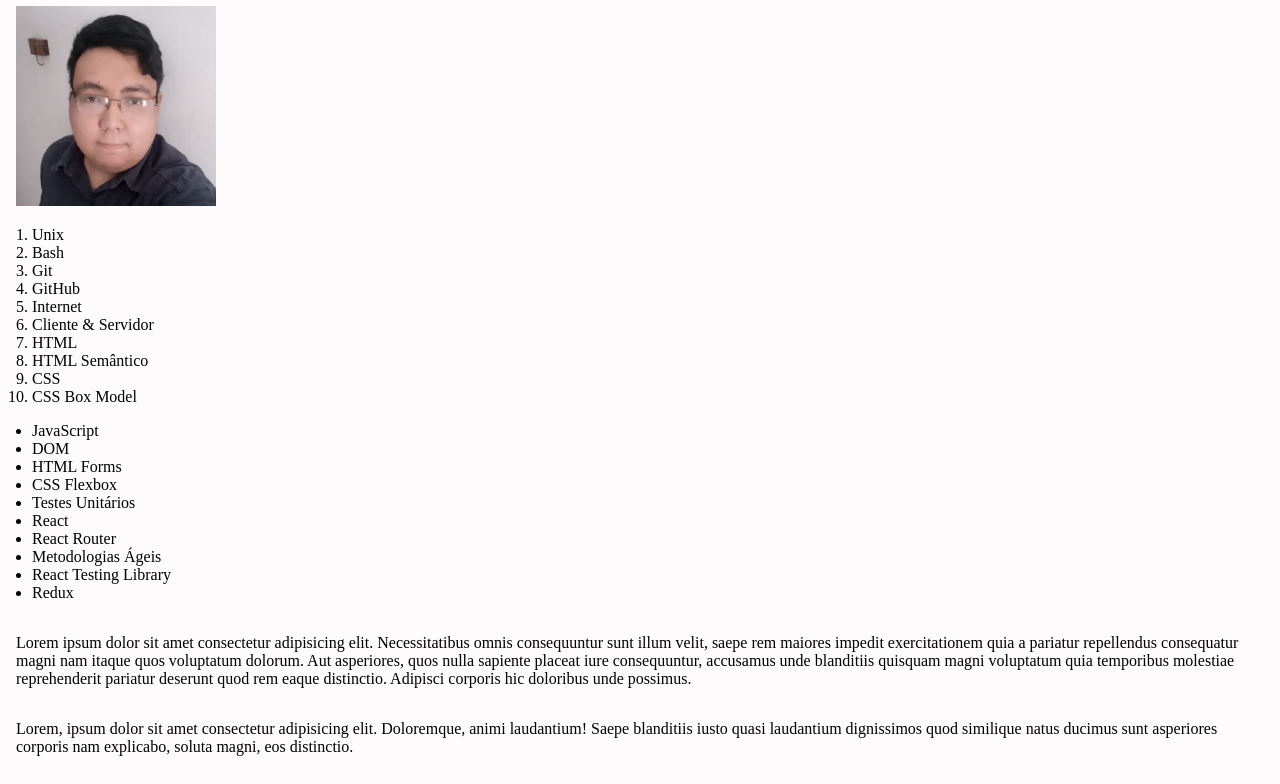
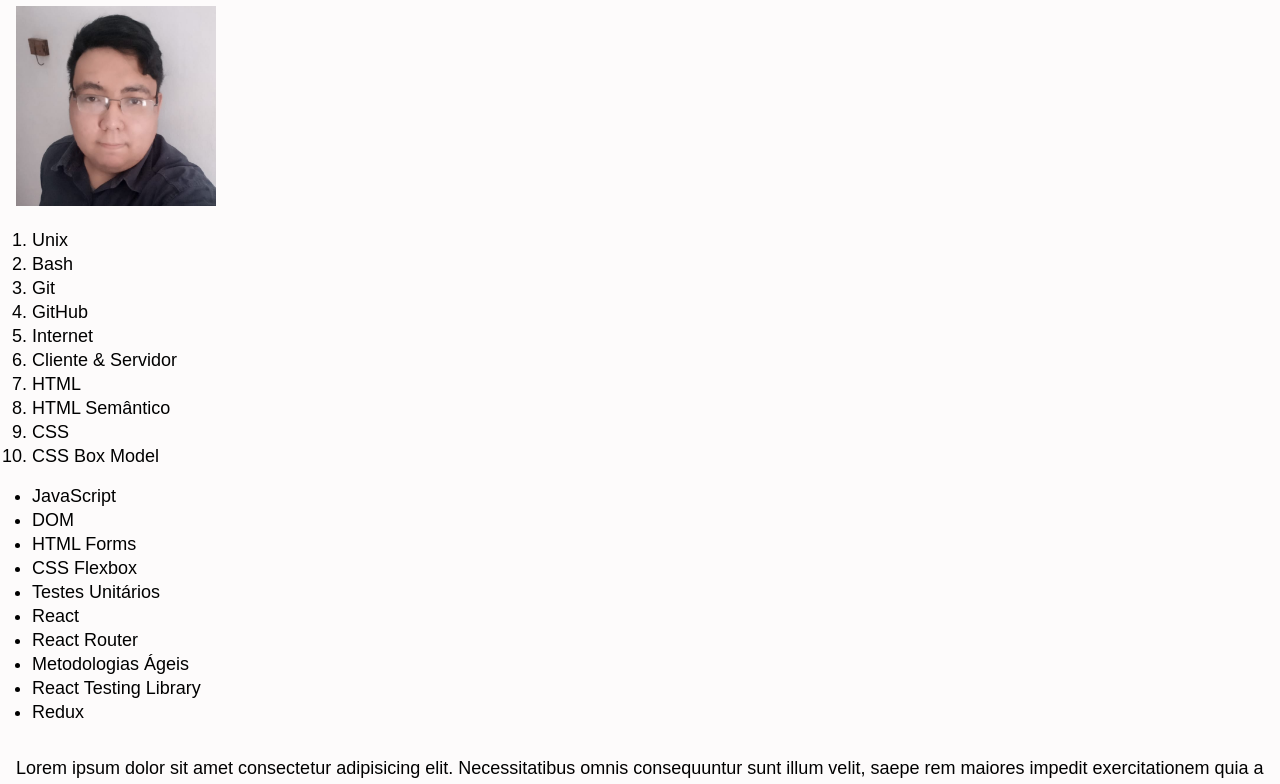
Before and after one commit to yudikaike/lessons-learned, a plain HTML site: page index.html in a window 1280 px wide. Shown: the part 66-850 px from the top of the page. Drawn offline with Linux system fonts and the light colour scheme.

Commit message:
style: altera atributos das fontes

```diff
--- a/style.css
+++ b/style.css
@@ -5,6 +5,10 @@
 
 body {
   background-color: rgb(253, 251, 251);
+  color: black;
+  font-size: 18px;
+  font-family: Arial, sans-serif;
+  line-height: 24px;
 }
 
 footer {
```
